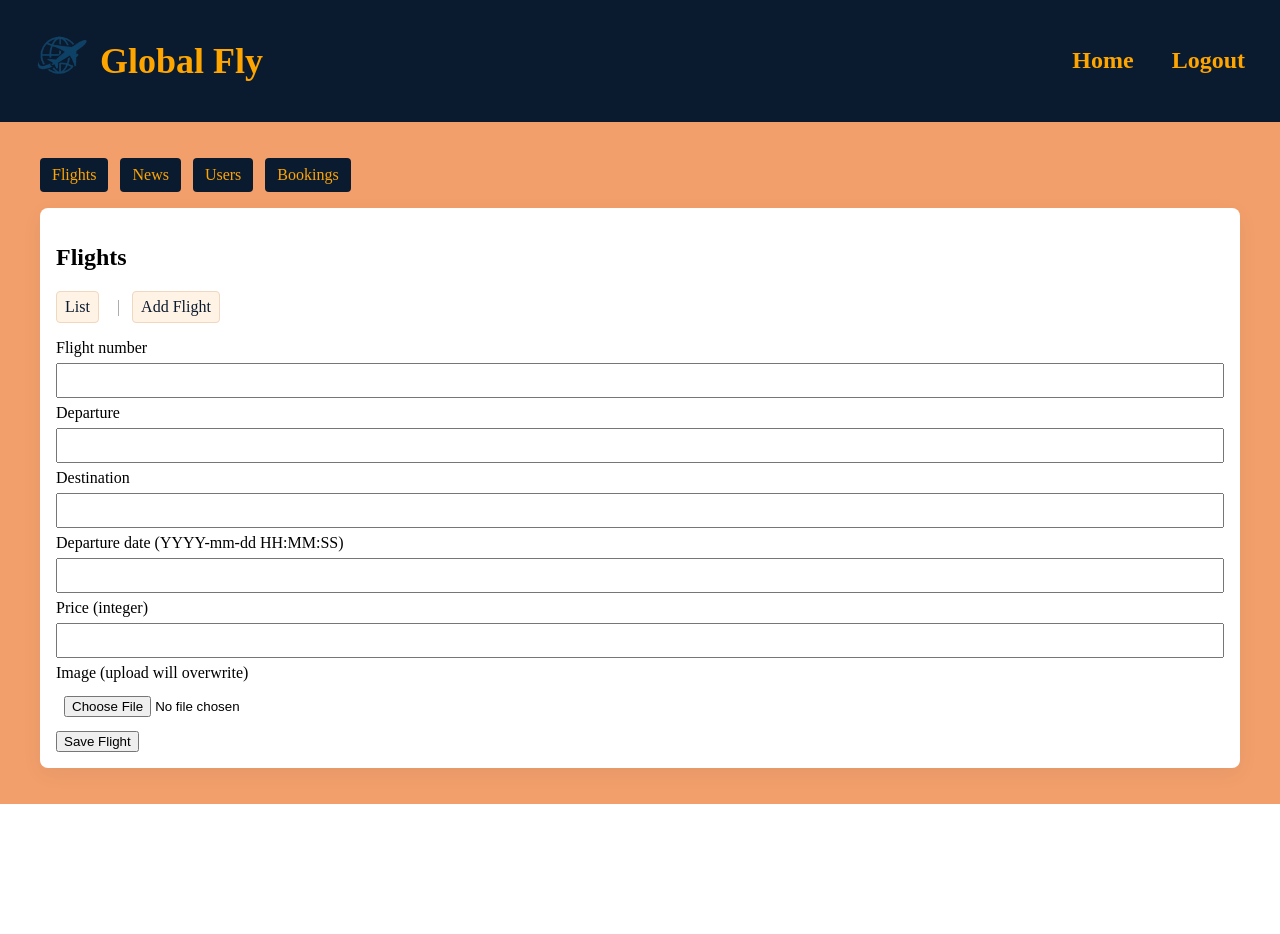
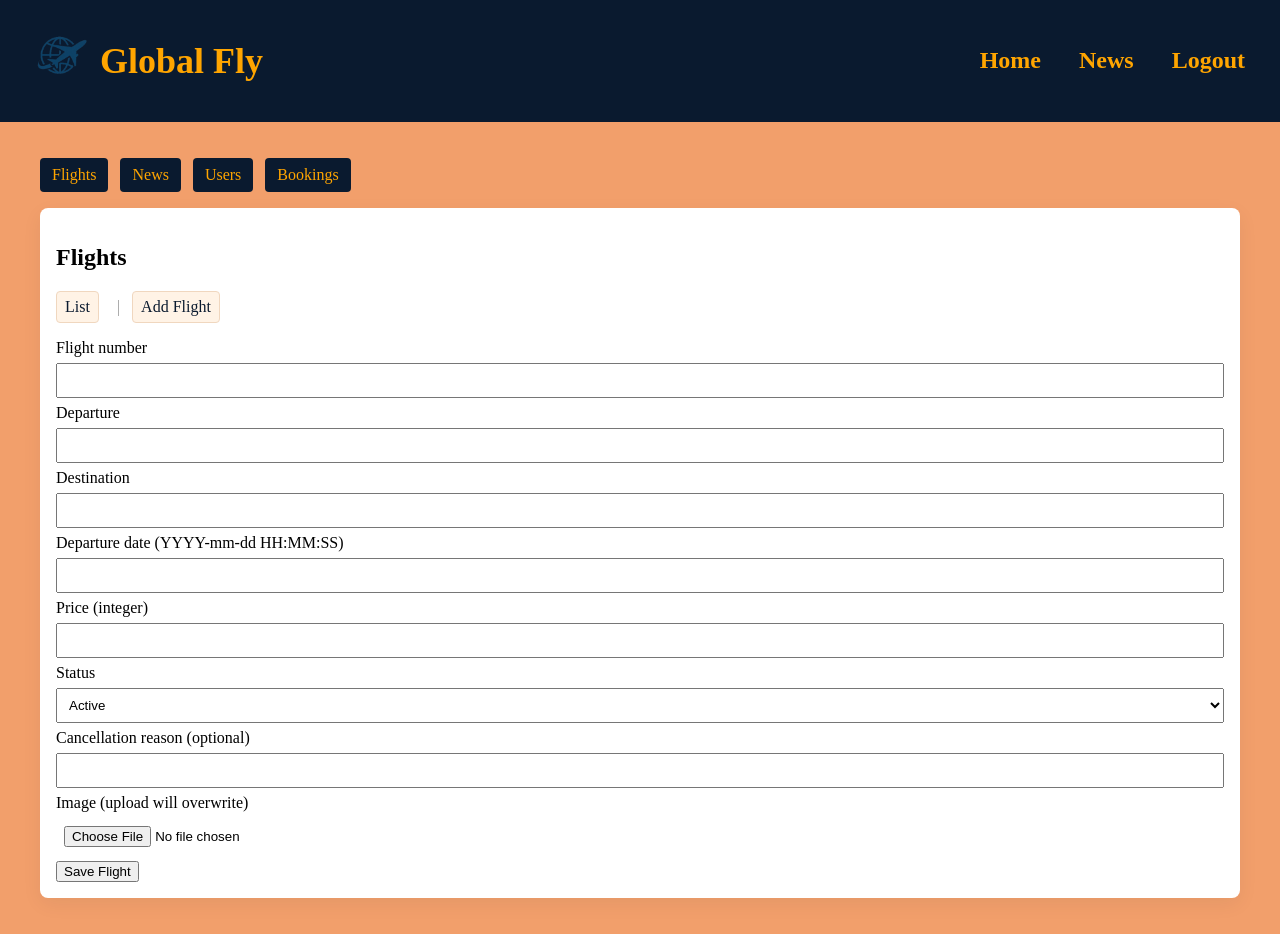
Before and after one commit to Rronzi/Global-Fly, a PHP site: page /admin.php?section=flights&action=add in a window 1280 px wide. Before the commit the page ends 804 px from the top, so only its background shows below. Run offline with PHP 8.4, Linux system fonts and the light colour scheme; the visitor is signed in with stand-in values (Sample User, id 1); data comes from the database, SQL or seed files in the repository.

Commit message:
Krijimi i faqes news

```diff
--- a/Register.html
+++ b/Register.html
@@ -18,6 +18,7 @@
                 <li><a href="index.html">Home</a></li>
                 <li><a href="about.html">About Us</a></li>
                 <li><a href="flights.html">Flights</a></li>
+                <li><a href="news.html">News</a></li>
                 <li><a href="login.html">Login</a></li>
             </ul>
         </nav>
--- a/Register.php
+++ b/Register.php
@@ -54,6 +54,7 @@ if ($_SERVER["REQUEST_METHOD"] === "POST") {
                 <li><a href="index.php">Home</a></li>
                 <li><a href="about.php">About Us</a></li>
                 <li><a href="flights.php">Flights</a></li>
+                <li><a href="news.php">News</a></li>
                 <?php if (isset($_SESSION['user_id'])): ?>
                     <li><a href="profile.php">Profile</a></li>
                     <li><a href="logout.php">Logout</a></li>
--- a/about.html
+++ b/about.html
@@ -17,8 +17,7 @@
                 <li><a href="index.html">Home</a></li>
                 <li><a href="about.html">About Us</a></li>
                 <li><a href="flights.html">Flights</a></li>
-                <li><a href="login.html">Login</a></li>
-            </ul>
+                <li><a href="login.html">Login</a></li>                            </ul>
         </nav>
     </header>
     <main class="about-main">
--- a/about.php
+++ b/about.php
@@ -26,6 +26,7 @@ $conn = $db->getConnection();
                 <li><a href="index.php">Home</a></li>
                 <li><a href="about.php">About Us</a></li>
                 <li><a href="flights.php">Flights</a></li>
+                <li><a href="news.php">News</a></li>
                 <?php if (isset($_SESSION['user_id'])): ?>
                     <li><a href="profile.php">Profile</a></li>
                     <li><a href="logout.php">Logout</a></li>
--- a/admin.php
+++ b/admin.php
@@ -49,6 +49,8 @@ if ($section === 'flights') {
         $destination = trim($_POST['destination'] ?? '');
         $departure_date = trim($_POST['departure_date'] ?? '');
         $price = (int)($_POST['price'] ?? 0);
+        $status = in_array($_POST['status'] ?? 'active', ['active','cancelled']) ? $_POST['status'] : 'active';
+        $cancellation_reason = trim($_POST['cancellation_reason'] ?? '');
 
         // handle image upload
         $imagePath = null;
@@ -72,6 +74,12 @@ if ($section === 'flights') {
 
         if (empty($error)) {
             if ($fid) {
+                // fetch previous status to detect newly cancelled
+                $prev = $conn->prepare('SELECT status FROM flights WHERE id = ?');
+                $prev->execute([$fid]);
+                $prevRow = $prev->fetch(PDO::FETCH_ASSOC);
+                $prevStatus = $prevRow['status'] ?? 'active';
+
                 // update; if new image uploaded, replace
                 if ($imagePath) {
                     // fetch old image to unlink
@@ -82,20 +90,39 @@ if ($section === 'flights') {
                         $oldpath = __DIR__ . DIRECTORY_SEPARATOR . $orow['image'];
                         if (file_exists($oldpath)) {@unlink($oldpath);}
                     }
-                    $q = 'UPDATE flights SET flight_number = ?, departure = ?, destination = ?, departure_date = ?, price = ?, image = ?, created_by = ? WHERE id = ?';
+                    $q = 'UPDATE flights SET flight_number = ?, departure = ?, destination = ?, departure_date = ?, price = ?, image = ?, status = ?, cancellation_reason = ?, created_by = ? WHERE id = ?';
                     $stmt = $conn->prepare($q);
-                    $stmt->execute([$flight_number, $departure, $destination, $departure_date, $price, $imagePath, $_SESSION['user_id'], $fid]);
+                    $stmt->execute([$flight_number, $departure, $destination, $departure_date, $price, $imagePath, $status, $cancellation_reason, $_SESSION['user_id'], $fid]);
                 } else {
-                    $q = 'UPDATE flights SET flight_number = ?, departure = ?, destination = ?, departure_date = ?, price = ?, created_by = ? WHERE id = ?';
+                    $q = 'UPDATE flights SET flight_number = ?, departure = ?, destination = ?, departure_date = ?, price = ?, status = ?, cancellation_reason = ?, created_by = ? WHERE id = ?';
                     $stmt = $conn->prepare($q);
-                    $stmt->execute([$flight_number, $departure, $destination, $departure_date, $price, $_SESSION['user_id'], $fid]);
+                    $stmt->execute([$flight_number, $departure, $destination, $departure_date, $price, $status, $cancellation_reason, $_SESSION['user_id'], $fid]);
                 }
+
+                // if newly cancelled, create a news item
+                if ($status === 'cancelled' && $prevStatus !== 'cancelled') {
+                    $title = 'Flight Cancelled: ' . ($flight_number ?: 'Scheduled Flight');
+                    $content = "Flight " . ($flight_number ?: '') . " from " . ($departure ?: '') . " to " . ($destination ?: '') . " scheduled at " . ($departure_date ?: '') . " has been cancelled. Reason: " . ($cancellation_reason ?: 'Unspecified') . ". Please contact support for rebooking or refund options.";
+
+                    $conn->prepare('INSERT INTO news (title,content,image,created_by) VALUES (?,?,?,?)')
+                         ->execute([$title, $content, '', $_SESSION['user_id']]);
+                }
+
                 $message = 'Flight updated.';
             } else {
-                $q = 'INSERT INTO flights (flight_number, departure, destination, departure_date, price, image, created_by) VALUES (?, ?, ?, ?, ?, ?, ?)';
+                $q = 'INSERT INTO flights (flight_number, departure, destination, departure_date, price, image, status, cancellation_reason, created_by) VALUES (?, ?, ?, ?, ?, ?, ?, ?, ?)';
                 $stmt = $conn->prepare($q);
-                $stmt->execute([$flight_number, $departure, $destination, $departure_date, $price, $imagePath ?? '', $_SESSION['user_id']]);
+                $stmt->execute([$flight_number, $departure, $destination, $departure_date, $price, $imagePath ?? '', $status, $cancellation_reason, $_SESSION['user_id']]);
                 $message = 'Flight added.';
+
+                // if added already cancelled, create news
+                if ($status === 'cancelled') {
+                    $title = 'Flight Cancelled: ' . ($flight_number ?: 'Scheduled Flight');
+                    $content = "Flight " . ($flight_number ?: '') . " from " . ($departure ?: '') . " to " . ($destination ?: '') . " scheduled at " . ($departure_date ?: '') . " has been cancelled. Reason: " . ($cancellation_reason ?: 'Unspecified') . ". Please contact support for rebooking or refund options.";
+
+                    $conn->prepare('INSERT INTO news (title,content,image,created_by) VALUES (?,?,?,?)')
+                         ->execute([$title, $content, '', $_SESSION['user_id']]);
+                }
             }
         }
     }
@@ -204,7 +231,31 @@ if ($section === 'bookings') {
     if ($_SERVER['REQUEST_METHOD'] === 'POST' && isset($_POST['save_booking_status'])) {
         $bid = (int)($_POST['id'] ?? 0);
         $status = in_array($_POST['status'], ['pending','confirmed','cancelled']) ? $_POST['status'] : 'pending';
-        if ($bid > 0) { $conn->prepare('UPDATE bookings SET status = ? WHERE id = ?')->execute([$status, $bid]); $message = 'Booking status updated.'; }
+        if ($bid > 0) {
+            // fetch previous booking status and related flight details
+            $st = $conn->prepare('SELECT b.*, f.flight_number, f.departure, f.destination, f.departure_date FROM bookings b LEFT JOIN flights f ON b.flight_id=f.id WHERE b.id = ?');
+            $st->execute([$bid]);
+            $booking = $st->fetch(PDO::FETCH_ASSOC);
+
+            // update booking status
+            $conn->prepare('UPDATE bookings SET status = ? WHERE id = ?')->execute([$status, $bid]);
+            $message = 'Booking status updated.';
+
+            // if newly cancelled, create a news item so users see it on the News page
+            if ($status === 'cancelled' && ($booking['status'] ?? '') !== 'cancelled') {
+                $flightNum = $booking['flight_number'] ?? '';
+                $dep = $booking['departure'] ?? '';
+                $dest = $booking['destination'] ?? '';
+                $dtime = $booking['departure_date'] ?? '';
+                $pass = $booking['passengers'] ?? '';
+
+                $title = 'Flight Cancelled: ' . ($flightNum ?: 'Scheduled Flight');
+                $content = "Flight " . ($flightNum ?: '') . " from " . ($dep ?: '') . " to " . ($dest ?: '') . " scheduled at " . ($dtime ?: '') . " has been cancelled. Affected passengers: " . ($pass ?: 'N/A') . ". Please contact support for rebooking or refund options.";
+
+                $conn->prepare('INSERT INTO news (title,content,image,created_by) VALUES (?,?,?,?)')
+                     ->execute([$title, $content, '', $_SESSION['user_id']]);
+            }
+        }
     }
 
     // Create new booking
@@ -284,6 +335,7 @@ if ($section === 'bookings') {
             </div>
             <ul class="nav-links">
                 <li><a href="index.php">Home</a></li>
+                <li><a href="news.php">News</a></li>
                 <li><a href="logout.php">Logout</a></li>
             </ul>
         </nav>
@@ -310,7 +362,7 @@ if ($section === 'bookings') {
                 <p><a class="action-link" href="admin.php?section=flights">List</a> <span style="margin:0 8px;color:#999;">|</span> <a class="action-link" href="admin.php?section=flights&action=add">Add Flight</a></p>
 
                 <?php if (isset($_GET['action']) && $_GET['action'] === 'add' || $editFlight): ?>
-                    <?php $f = $editFlight ?? ['id'=>'','flight_number'=>'','departure'=>'','destination'=>'','departure_date'=>'','price'=>'','image'=>'']; ?>
+                    <?php $f = $editFlight ?? ['id'=>'','flight_number'=>'','departure'=>'','destination'=>'','departure_date'=>'','price'=>'','image'=>'','status'=>'active','cancellation_reason'=>'']; ?>
                     <form method="post" enctype="multipart/form-data">
                         <input type="hidden" name="id" value="<?php echo htmlspecialchars($f['id']); ?>">
                         <label>Flight number</label>
@@ -323,6 +375,13 @@ if ($section === 'bookings') {
                         <input name="departure_date" required value="<?php echo htmlspecialchars($f['departure_date']); ?>">
                         <label>Price (integer)</label>
                         <input name="price" required value="<?php echo htmlspecialchars($f['price']); ?>">
+                        <label>Status</label>
+                        <select name="status">
+                            <option value="active" <?php echo ($f['status'] ?? 'active')==='active'?'selected':''; ?>>Active</option>
+                            <option value="cancelled" <?php echo ($f['status'] ?? '')==='cancelled'?'selected':''; ?>>Cancelled</option>
+                        </select>
+                        <label>Cancellation reason (optional)</label>
+                        <input name="cancellation_reason" value="<?php echo htmlspecialchars($f['cancellation_reason']); ?>">
                         <label>Image (upload will overwrite)</label>
                         <input type="file" name="image" accept="image/*">
                         <?php if (!empty($f['image'])): ?>
@@ -334,7 +393,7 @@ if ($section === 'bookings') {
                     <div class="table-wrapper">
                     <table class="admin-table">
                         <thead>
-                            <tr><th style="width:60px;">ID</th><th>Flight #</th><th>From</th><th>To</th><th>Departure</th><th style="width:90px;">Price</th><th style="width:80px;">Image</th><th style="width:160px;">Actions</th></tr>
+                            <tr><th style="width:60px;">ID</th><th>Flight #</th><th>From</th><th>To</th><th>Departure</th><th style="width:90px;">Price</th><th>Status</th><th style="width:80px;">Image</th><th style="width:160px;">Actions</th></tr>
                         </thead>
                         <tbody>
                         <?php foreach ($flights as $row): ?>
@@ -345,6 +404,7 @@ if ($section === 'bookings') {
                                 <td><?php echo htmlspecialchars($row['destination']); ?></td>
                                 <td><?php echo htmlspecialchars($row['departure_date']); ?></td>
                                 <td>$<?php echo htmlspecialchars($row['price']); ?></td>
+                                <td><?php echo htmlspecialchars(($row['status'] ?? 'active')); ?></td>
                                 <td><?php if (!empty($row['image'])): ?><img src="<?php echo htmlspecialchars($row['image']); ?>" style="height:48px;"><?php endif; ?></td>
                                 <td class="actions-cell" style="white-space:nowrap;">
                                     <a class="action-link" href="admin.php?section=flights&action=edit&id=<?php echo (int)$row['id']; ?>">Edit</a>
--- a/contact_us.php
+++ b/contact_us.php
@@ -58,6 +58,7 @@ if ($_SERVER["REQUEST_METHOD"] == "POST") {
                 <li><a href="index.php">Home</a></li>
                 <li><a href="about.php">About Us</a></li>
                 <li><a href="flights.php">Flights</a></li>
+                <li><a href="news.php">News</a></li>
                 <?php if (isset($_SESSION['user_id'])): ?>
                     <li><a href="profile.php">Profile</a></li>
                     <li><a href="logout.php">Logout</a></li>
--- a/database.php
+++ b/database.php
@@ -16,6 +16,22 @@ class Database {
                 $this->password
             );
             $this->conn->exec("set names utf8");
+
+            // simple migration: add status and cancellation_reason to flights if missing
+            try {
+                $st = $this->conn->prepare("SELECT COUNT(*) FROM information_schema.COLUMNS WHERE TABLE_SCHEMA = ? AND TABLE_NAME = 'flights' AND COLUMN_NAME = 'status'");
+                $st->execute([$this->db_name]);
+                if ($st->fetchColumn() == 0) {
+                    $this->conn->exec("ALTER TABLE flights ADD COLUMN status ENUM('active','cancelled') NOT NULL DEFAULT 'active'");
+                }
+                $st = $this->conn->prepare("SELECT COUNT(*) FROM information_schema.COLUMNS WHERE TABLE_SCHEMA = ? AND TABLE_NAME = 'flights' AND COLUMN_NAME = 'cancellation_reason'");
+                $st->execute([$this->db_name]);
+                if ($st->fetchColumn() == 0) {
+                    $this->conn->exec("ALTER TABLE flights ADD COLUMN cancellation_reason VARCHAR(255) NOT NULL DEFAULT ''");
+                }
+            } catch (PDOException $e) {
+                // migration failed (likely permissions) - ignore so app keeps working
+            }
         }catch(PDOException $exception){
             echo "Connection error: " . $exception->getMessage();
         }
--- a/database/globalfly.sql
+++ b/database/globalfly.sql
@@ -63,6 +63,8 @@ CREATE TABLE `flights` (
   `departure_date` datetime NOT NULL,
   `price` int(11) NOT NULL,
   `image` varchar(200) NOT NULL,
+  `status` enum('active','cancelled') NOT NULL DEFAULT 'active',
+  `cancellation_reason` varchar(255) NOT NULL DEFAULT '',
   `created_by` int(11) NOT NULL,
   `created_at` timestamp NOT NULL DEFAULT current_timestamp() ON UPDATE current_timestamp()
 ) ENGINE=InnoDB DEFAULT CHARSET=utf8mb4 COLLATE=utf8mb4_general_ci;
--- a/flights.html
+++ b/flights.html
@@ -17,6 +17,7 @@
                 <li><a href="index.html">Home</a></li>
                 <li><a href="about.html">About Us</a></li>
                 <li><a href="#top">Flights</a></li>
+                <li><a href="news.html">News</a></li>
                 <li><a href="login.html">Login</a></li>
             </ul>
         </nav>
--- a/index.html
+++ b/index.html
@@ -18,6 +18,7 @@
                 <li><a href="#top">Home</a></li>
                 <li><a href="about.html">About Us</a></li>
                 <li><a href="flights.html">Flights</a></li>
+                <li><a href="news.html">News</a></li>
                 <li><a href="login.html">Login</a></li>
             </ul>
         </nav>
--- a/index.php
+++ b/index.php
@@ -25,6 +25,7 @@ $conn = $db->getConnection();
                 <li><a href="#top">Home</a></li>
                 <li><a href="about.php">About Us</a></li>
                 <li><a href="flights.php">Flights</a></li>
+                <li><a href="news.php">News</a></li>
                 <?php if (isset($_SESSION['user_id'])): ?>
                     <li><a href="profile.php">Profile</a></li>
                     <li><a href="logout.php">Logout</a></li>
--- a/login.html
+++ b/login.html
@@ -19,6 +19,7 @@
                 <li><a href="index.html">Home</a></li>
                 <li><a href="about.html">About Us</a></li>
                 <li><a href="flights.html">Flights</a></li>
+                <li><a href="news.html">News</a></li>
                 <li><a href="#top">Login</a></li>
             </ul>
         </nav>
--- a/login.php
+++ b/login.php
@@ -51,6 +51,7 @@ if ($_SERVER['REQUEST_METHOD'] === 'POST') {
                 <li><a href="index.php">Home</a></li>
                 <li><a href="about.php">About Us</a></li>
                 <li><a href="flights.php">Flights</a></li>
+                <li><a href="news.php">News</a></li>
                 <?php if (isset($_SESSION['user_id'])): ?>
                     <li><a href="profile.php">Profile</a></li>
                     <li><a href="logout.php">Logout</a></li>
--- a/profile.php
+++ b/profile.php
@@ -60,6 +60,7 @@ if ($user['role'] !== 'admin') {
                 <li><a href="index.php">Home</a></li>
                 <li><a href="about.php">About Us</a></li>
                 <li><a href="flights.php">Flights</a></li>
+                <li><a href="news.php">News</a></li>
                 <li><a href="profile.php">Profile</a></li>
                 <li><a href="logout.php">Logout</a></li>
                 <li><a href="contact_us.php">Contact Us</a></li>
```
Also changed, not shown: booking.php (+5 -7 lines), flights.php (+8 -0 lines), news.php (added, +80 -0 lines).
